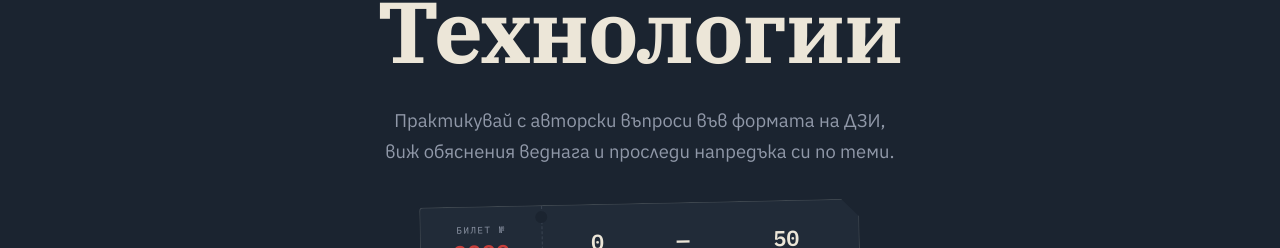
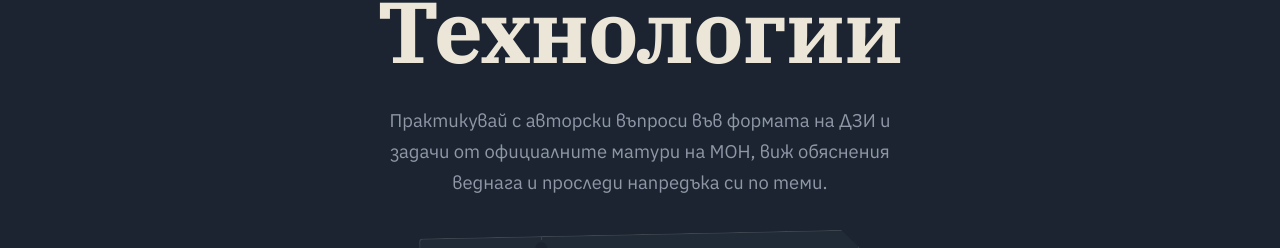
Before and after one commit to Debatedd/dzi-it, a Next.js app in the folder app/: page / in a window 1280 px wide. Shown: the part 359-607 px from the top of the page. Built offline with nearby package versions, Linux system fonts and the light colour scheme; no server answers.

Commit message:
landing: honest scope line — authored questions + official MON matura tasks

```diff
--- a/app/app/page.tsx
+++ b/app/app/page.tsx
@@ -93,8 +93,9 @@ export default async function HomePage() {
         </h1>
 
         <p className="mt-7" style={{ color: "var(--muted)", fontSize: "clamp(1rem, 2.2vw, 1.15rem)", maxWidth: 520, lineHeight: 1.7 }}>
-          Практикувай с авторски въпроси във формата на ДЗИ, виж обяснения
-          веднага и проследи напредъка си по теми.
+          Практикувай с авторски въпроси във формата на ДЗИ и задачи от
+          официалните матури на МОН, виж обяснения веднага и проследи
+          напредъка си по теми.
         </p>
 
         {/* ticket (points / streak) */}
```
